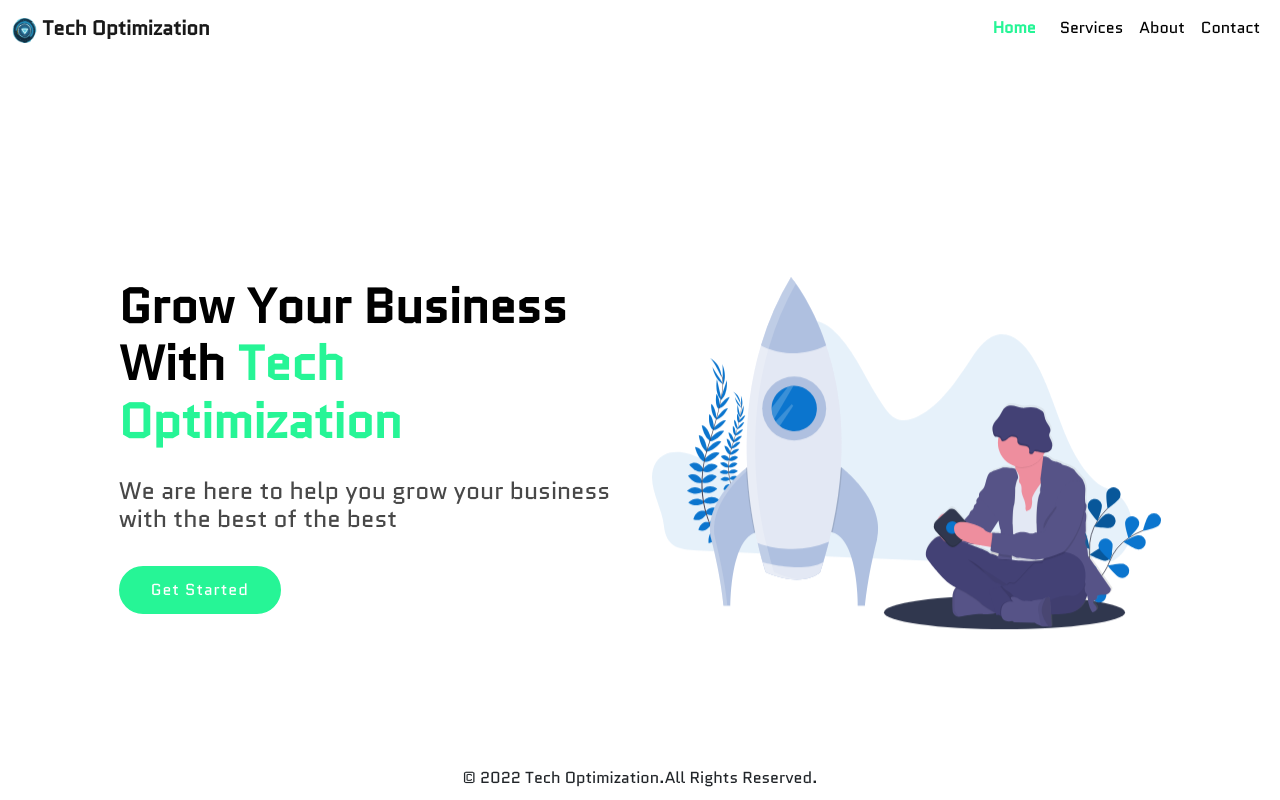
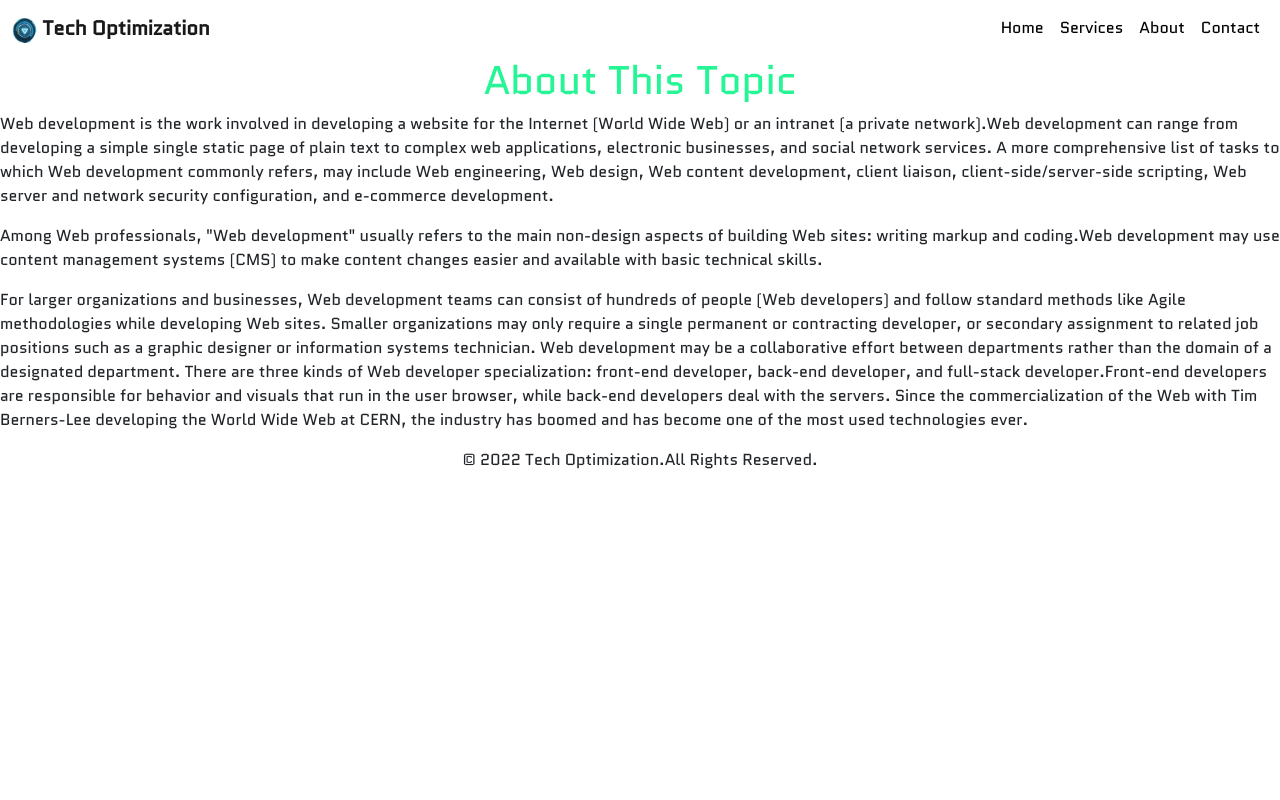
Before and after one commit to soumwadeep/Tech-Optimization, a React (Create React App) app: page /knowmore in a window 1280 px wide. Before the commit this address led to /. Built offline with nearby package versions, Linux system fonts and the light colour scheme.

Commit message:
added knowmore page

```diff
--- a/src/App.css
+++ b/src/App.css
@@ -3,7 +3,11 @@
 html {
   scroll-behavior: smooth;
 }
-
+.knowh1
+{
+  color: #26f596;
+  text-align: center;
+}
 body {
   margin: 0;
   padding: 0;
--- a/src/App.js
+++ b/src/App.js
@@ -4,6 +4,7 @@ import About from './About'
 import Service from './Service'
 import Contact from './Contact'
 import Footer from './Footer'
+import Knowmore from './Knowmore'
 import Nav from './Nav'
 import { Routes, Route , Navigate} from 'react-router-dom'
 const App = () => {
@@ -15,6 +16,7 @@ const App = () => {
         <Route exact path="/about" element ={<About/>}/>
         <Route exact path="/service" element ={<Service/>}/>
         <Route exact path="/contact" element ={<Contact/>}/>
+        <Route exact path="/knowmore" element ={<Knowmore/>}/>
         <Route path="*" element={<Navigate to="/" replace />}/>
       </Routes>
       <Footer/>
--- a/src/Card.js
+++ b/src/Card.js
@@ -13,7 +13,7 @@ const Card = (props) =>
               Some quick example text to build on the card title and make up the
               bulk of the card's content.
             </p>
-            <NavLink to=" " className="btn_card">
+            <NavLink to="/knowmore" className="btn_card">
               Know More
             </NavLink>
           </div>
--- /dev/null
+++ b/src/Knowmore.js
@@ -0,0 +1,46 @@
+import React from "react";
+
+const Knowmore = () => {
+  return (
+    <div>
+      <h1 className="knowh1">About This Topic</h1>
+      <p>
+        Web development is the work involved in developing a website for the
+        Internet (World Wide Web) or an intranet (a private network).Web
+        development can range from developing a simple single static page of
+        plain text to complex web applications, electronic businesses, and
+        social network services. A more comprehensive list of tasks to which Web
+        development commonly refers, may include Web engineering, Web design,
+        Web content development, client liaison, client-side/server-side
+        scripting, Web server and network security configuration, and e-commerce
+        development.
+      </p>
+
+      <p>
+        Among Web professionals, "Web development" usually refers to the main
+        non-design aspects of building Web sites: writing markup and coding.Web
+        development may use content management systems (CMS) to make content
+        changes easier and available with basic technical skills.
+      </p>
+
+      <p>
+        For larger organizations and businesses, Web development teams can
+        consist of hundreds of people (Web developers) and follow standard
+        methods like Agile methodologies while developing Web sites. Smaller
+        organizations may only require a single permanent or contracting
+        developer, or secondary assignment to related job positions such as a
+        graphic designer or information systems technician. Web development may
+        be a collaborative effort between departments rather than the domain of
+        a designated department. There are three kinds of Web developer
+        specialization: front-end developer, back-end developer, and full-stack
+        developer.Front-end developers are responsible for behavior and visuals
+        that run in the user browser, while back-end developers deal with the
+        servers. Since the commercialization of the Web with Tim Berners-Lee
+        developing the World Wide Web at CERN, the industry has boomed and has
+        become one of the most used technologies ever.
+      </p>
+    </div>
+  );
+};
+
+export default Knowmore;
```
